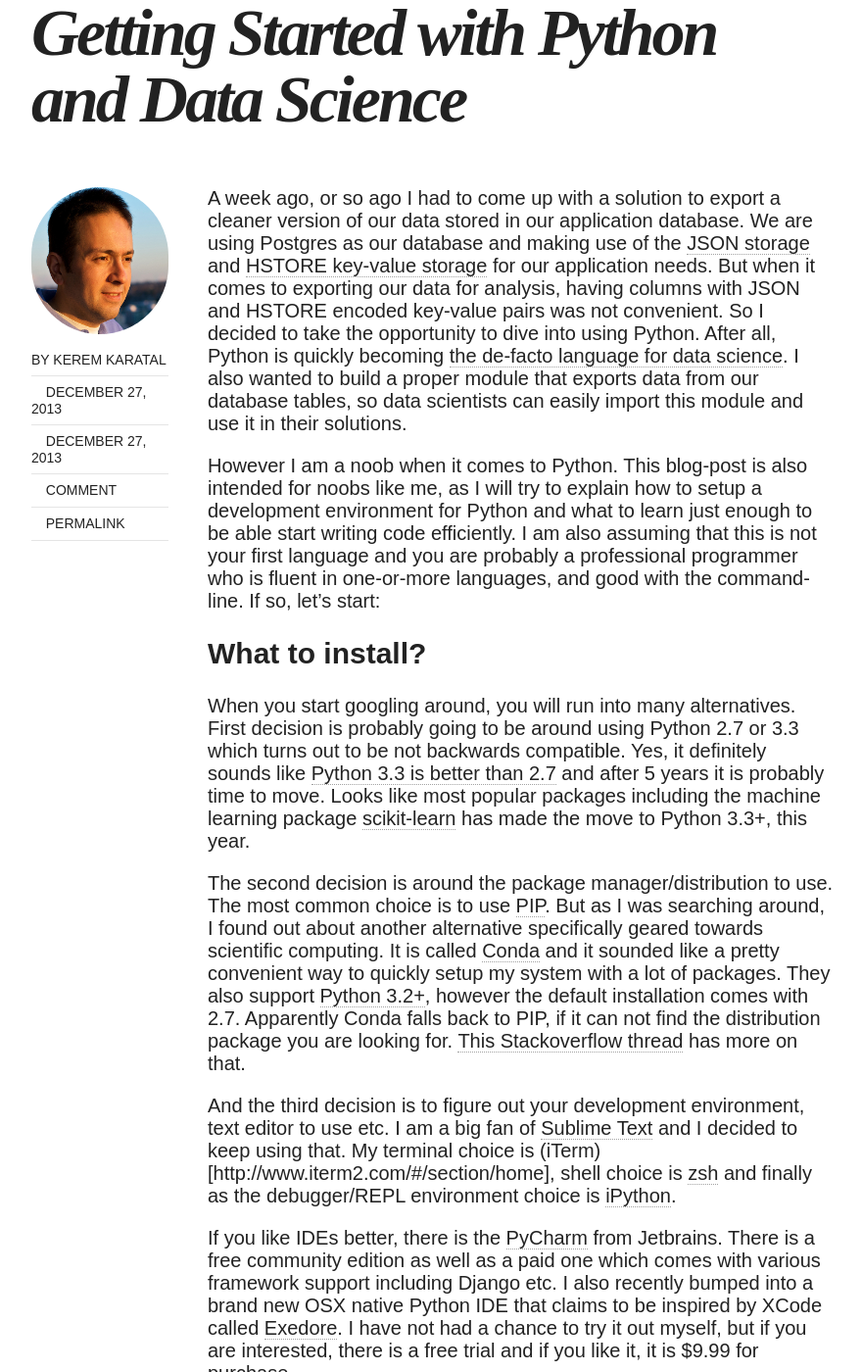
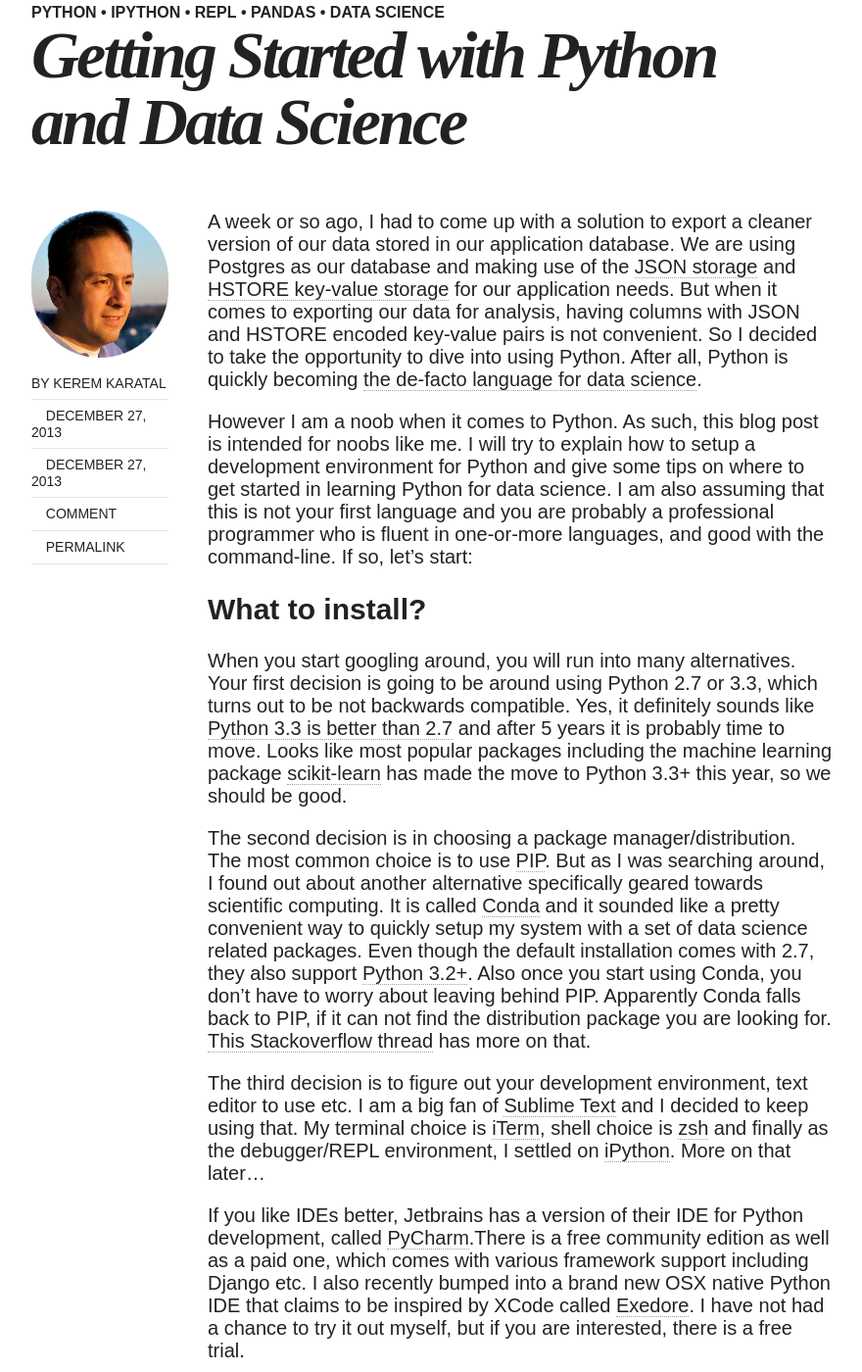
Before and after one commit to keremk/keremk.github.io, a Jekyll site: the page built from _posts/2013-12-27-Getting-Started-with-Python.md, in a window 1280 px wide and 1400 px high, scrolled down 936 px. Shown: the whole window at 98% size, without its empty margins (128-1008 px from the left). Built offline with Jekyll 4.4.1, drawn with Linux system fonts in a browser that asks for light colours; nearby versions of some CDN libraries; comment, search, counter and statistics services are not loaded; some of the changed text lies outside the part shown.

Commit message:
Revised posts.

````diff
--- a/_posts/2013-12-27-Getting-Started-with-Python.md
+++ b/_posts/2013-12-27-Getting-Started-with-Python.md
@@ -7,31 +7,26 @@
 tags: [python, ipython, repl, pandas, data science]
 image:
   feature: ball-python.jpg
+  credit: Ball Python
   creditlink: http://www.ballpythonaddiction.com/
 comments: true
 ---
 
-A week ago, or so ago I had to come up with a solution to export a cleaner version of our data stored in our application database. We are using Postgres as our database and making use of the [JSON storage](http://clarkdave.net/2013/06/what-can-you-do-with-postgresql-and-json/) and [HSTORE key-value storage](http://www.postgresql.org/docs/9.0/static/hstore.html) for our application needs. But when it comes to exporting our data for analysis, having columns with JSON and HSTORE encoded key-value pairs was not convenient. So I decided to take the opportunity to dive into using Python. After all, Python is quickly becoming [the de-facto language for data science](http://www.r-bloggers.com/the-homogenization-of-scientific-computing-or-why-python-is-steadily-eating-other-languages-lunch/). I also wanted to build a proper module that exports data from our database tables, so data scientists can easily import this module and use it in their solutions.
+A week or so ago, I had to come up with a solution to export a cleaner version of our data stored in our application database. We are using Postgres as our database and making use of the [JSON storage](http://clarkdave.net/2013/06/what-can-you-do-with-postgresql-and-json/) and [HSTORE key-value storage](http://www.postgresql.org/docs/9.0/static/hstore.html) for our application needs. But when it comes to exporting our data for analysis, having columns with JSON and HSTORE encoded key-value pairs is not convenient. So I decided to take the opportunity to dive into using Python. After all, Python is quickly becoming [the de-facto language for data science](http://www.r-bloggers.com/the-homogenization-of-scientific-computing-or-why-python-is-steadily-eating-other-languages-lunch/).
 
-However I am a noob when it comes to Python. This blog-post is also intended for noobs like me, as I will try to explain how to setup a development environment for Python and what to learn just enough to be able start writing code efficiently. I am also assuming that this is not your first language and you are probably a professional programmer who is fluent in one-or-more languages, and good with the command-line. If so, let's start:
+However I am a noob when it comes to Python. As such, this blog post is intended for noobs like me. I will try to explain how to setup a development environment for Python and give some tips on where to get started in learning Python for data science. I am also assuming that this is not your first language and you are probably a professional programmer who is fluent in one-or-more languages, and good with the command-line. If so, let's start:
 
 ## What to install?
 
-When you start googling around, you will run into many alternatives. First decision is probably going to be around using Python 2.7 or 3.3 which turns out to be not backwards compatible. Yes, it definitely sounds like [Python 3.3 is better than 2.7](https://speakerdeck.com/pyconslides/python-3-dot-3-trust-me-its-better-than-python-2-dot-7-by-dr-brett-cannon) and after 5 years it is probably time to move. Looks like most popular packages including the machine learning package [scikit-learn](https://github.com/scikit-learn/scikit-learn/commit/22dbecccff5b856d1db0c97310f542fbc5df4f64) has made the move to Python 3.3+, this year.
+When you start googling around, you will run into many alternatives. Your first decision is going to be around using Python 2.7 or 3.3, which turns out to be not backwards compatible. Yes, it definitely sounds like [Python 3.3 is better than 2.7](https://speakerdeck.com/pyconslides/python-3-dot-3-trust-me-its-better-than-python-2-dot-7-by-dr-brett-cannon) and after 5 years it is probably time to move. Looks like most popular packages including the machine learning package [scikit-learn](https://github.com/scikit-learn/scikit-learn/commit/22dbecccff5b856d1db0c97310f542fbc5df4f64) has made the move to Python 3.3+ this year, so we should be good.
 
-The second decision is around the package manager/distribution to use. The most common choice is to use [PIP](https://pip.readthedocs.org/en/latest/). But as I was searching around, I found out about another alternative specifically geared towards scientific computing. It is called [Conda](http://www.continuum.io/blog/conda) and it sounded like a pretty convenient way to quickly setup my system with a lot of packages. They also support [Python 3.2+](http://continuum.io/blog/anaconda-python-3), however the default installation comes with 2.7. Apparently Conda falls back to PIP, if it can not find the distribution package you are looking for. [This Stackoverflow thread](http://stackoverflow.com/questions/18640305/how-to-keep-track-of-pip-installed-packages-in-an-anaconda-conda-env) has more on that.
+The second decision is in choosing a package manager/distribution. The most common choice is to use [PIP](https://pip.readthedocs.org/en/latest/). But as I was searching around, I found out about another alternative specifically geared towards scientific computing. It is called [Conda](http://www.continuum.io/blog/conda) and it sounded like a pretty convenient way to quickly setup my system with a set of data science related packages. Even though the default installation comes with 2.7, they also support [Python 3.2+](http://continuum.io/blog/anaconda-python-3). Also once you start using Conda, you don't have to worry about leaving behind PIP. Apparently Conda falls back to PIP, if it can not find the distribution package you are looking for. [This Stackoverflow thread](http://stackoverflow.com/questions/18640305/how-to-keep-track-of-pip-installed-packages-in-an-anaconda-conda-env) has more on that.
 
-And the third decision is to figure out your development environment, text editor to use etc. I am a big fan of [Sublime Text](http://www.sublimetext.com/3) and I decided to keep using that. My terminal choice is (iTerm)[http://www.iterm2.com/#/section/home], shell choice is [zsh](https://github.com/robbyrussell/oh-my-zsh) and finally as the debugger/REPL environment choice is [iPython](http://ipython.org/).
+The third decision is to figure out your development environment, text editor to use etc. I am a big fan of [Sublime Text](http://www.sublimetext.com/3) and I decided to keep using that. My terminal choice is [iTerm](http://www.iterm2.com/#/section/home), shell choice is [zsh](https://github.com/robbyrussell/oh-my-zsh) and finally as the debugger/REPL environment, I settled on [iPython](http://ipython.org/). More on that later...
 
-If you like IDEs better, there is the [PyCharm](http://www.jetbrains.com/pycharm/) from Jetbrains. There is a free community edition as well as a paid one which comes with various framework support including Django etc. I also recently bumped into a brand new OSX native Python IDE that claims to be inspired by XCode called [Exedore](http://celestialteapot.com/exedore/). I have not had a chance to try it out myself, but if you are interested, there is a free trial and if you like it, it is $9.99 for purchase.
+If you like IDEs better, Jetbrains has a version of their IDE for Python development, called [PyCharm](http://www.jetbrains.com/pycharm/).There is a free community edition as well as a paid one, which comes with various framework support including Django etc. I also recently bumped into a brand new OSX native Python IDE that claims to be inspired by XCode called [Exedore](http://celestialteapot.com/exedore/). I have not had a chance to try it out myself, but if you are interested, there is a free trial.
 
-[Anacondo distribution](http://continuum.io/downloads) contains all the interesting packages as well as the iPython and iPython Notebook. It is free and probably the most straightforward way to get started. I picked the GUI package installer amongst the choices for Mac OSX. When you first install it, you do need to set your path so that it reads from the ```anaconda/bin``` path instead. Add the following to your shell initializer: (in my case it is ```~/.zshrc```)
-
-```
-    export PATH=~/anaconda/bin:$PATH
-```
-
-After reloading your shell (``` source ~/.zshrc``` in my case), you should be able to find the binaries for python, ipython and conda.
+[Anacondo distribution](http://continuum.io/downloads) contains all the interesting packages as well as the iPython and iPython Notebook. It is free and probably the most straight forward way to get started. I picked the GUI package installer amongst the choices for Mac OSX. When you first install it, you need to set your path, so that it reads from the ```anaconda/bin``` path instead.
 
 ## [REPL](http://en.wikipedia.org/wiki/Read%E2%80%93eval%E2%80%93print_loop) Environment - iPython
 
@@ -39,18 +34,17 @@
 
 Let's say, you have a simple Hello World script like below in file ```hello_world.py```
 
-```python
-    from IPython.core.debugger import Tracer; breakpoint = Tracer()
+{% highlight python linenos %}
+      from IPython.core.debugger import Tracer; breakpoint = Tracer()
 
-    output = "Hello World"
-    breakpoint()
-    print output
-```
+      output = "Hello World"
+      breakpoint()
+      print output
+{% endhighlight %}
 
 Then if you open up your ipython shell, and call the magic command ```%run hello_world.py```, you will stop at the breakpoint you defined on line 5:
 
 ```
-
     In [5]: %run hello_world.py
 
     > /Users/foo/PyTest/hello_world.py(5)<module>()
@@ -58,23 +52,22 @@
           3 output = "Hello World"
           4 breakpoint()
     ----> 5 print output
-
 ```
 
-And of course, to learn more about this you can read the [tutorial](http://ipython.org/ipython-doc/dev/interactive/tutorial.html) on the official iPython site.
+To learn more about iPython, you can read the [tutorial](http://ipython.org/ipython-doc/dev/interactive/tutorial.html) on the official iPython site.
 
 ## iPython Notebook
 
-Going through iPython documentation, I also bumped into another great tool called the iPython Notebook. Let's say you come up with a cool analysis of your data and like the share the code, some math behind it. some documentation and inline explanation of what your code does and finally the full output including graphs. That is what iPython Notebook comes handy. You can use the [public viewer](http://nbviewer.ipython.org/) to share your notebooks with other people if you don't mind it being available publicly. This is especially great for giving talks, where you can go through your code and its output and explain it to your audience and then make it available to them after your talk. Or if you like you can set up an [internal server](http://nbviewer.ipython.org/github/Unidata/tds-python-workshop/blob/master/ipython-notebook-server.ipynb) as well. I found this [step-by-step instructions](https://gist.github.com/iamatypeofwalrus/5183133) on how to do that on AWS for example. Or you can try out some [hosted](http://www.continuum.io/wakari) [solutions](http://www.picloud.com/) for privately sharing your notebooks.
+Going through iPython documentation, I also bumped into another great tool called the iPython Notebook. Let's say you come up with a cool analysis of your data and you would like to share the code, the math behind it, inline explanation of what your code does and finally the full output of running your code, including graphs. That is where iPython Notebook comes handy. You can use the [public viewer](http://nbviewer.ipython.org/) to share your notebooks with other people if you don't mind it being available publicly. This is especially great for public presentations, where you can go through your code and its output and explain it to your audience and then make it available to them after your presentation. You can also set up a private [internal server](http://nbviewer.ipython.org/github/Unidata/tds-python-workshop/blob/master/ipython-notebook-server.ipynb) as well. If you like to host it in the cloud instead, there are some good [step-by-step instructions](https://gist.github.com/iamatypeofwalrus/5183133) on how to do that on AWS. Or you can try out some 3rd party [hosted](http://www.continuum.io/wakari) [solutions](http://www.picloud.com/) for privately sharing your notebooks.
 
-To get this setup on your computer, all you need to do is to run ``` ipython notebook ``` which starts a new server locally and launches your browser to that server. Using your browser, you can then create new notebooks, load existing ones and save them for later usage. The notebook file format is a single json with the .ipynb extension. To share your notebooks publicly, all you need to do is to create a new public gist on Github and copy its GistID to the page you see at [http://nbviewer.ipython.org](http://nbviewer.ipython.org). You can also convert your notebooks to other formats using the [nbconvert tool](http://ipython.org/ipython-doc/stable/interactive/nbconvert.html#nbconvert) for non-interactive viewing.
+To get this setup on your computer, all you need to do is to run ``` ipython notebook ``` which starts a new server locally and fires up  your browser. In the browser session, you can then create new notebooks, load existing ones and save them for later usage. The notebook file format is a single json with the .ipynb extension. To share your notebooks publicly, all you need to do is to create a new public gist on Github and copy its GistID to the page you see at [http://nbviewer.ipython.org](http://nbviewer.ipython.org). You can also convert your notebooks to other formats using the [nbconvert tool](http://ipython.org/ipython-doc/stable/interactive/nbconvert.html#nbconvert) for non-interactive viewing.
 
 ## Learning Python
 
-Now that, you set up your environment and learned how to share your code with your colleagues and friends. It is now time to do some actual coding. There is a list of learning python sources on the [python.org](https://wiki.python.org/moin/BeginnersGuide/Programmers) wiki, but especially the [Google Python Class](https://developers.google.com/edu/python/) is my favorite to get up to speed quickly. Another even shorter intro for more experienced developers is [10-minute Intro to Python](http://www.stavros.io/tutorials/python/).
+Now that, you set up your environment and learned how to share your code with your colleagues and friends, it is now time to do some actual coding. There is a list of learning python sources on the [python.org](https://wiki.python.org/moin/BeginnersGuide/Programmers) wiki, but my favorite is the [Google Python Class](https://developers.google.com/edu/python/). Another even shorter intro for experienced developers is [10-minute Intro to Python](http://www.stavros.io/tutorials/python/).
 
-Once you get a quick grasp of Python, if you are doing some data science work, I highly recommend [this tutorial](http://www.gregreda.com/2013/10/26/intro-to-pandas-data-structures/) for using [Pandas](http://pandas.pydata.org/). After reading that tutorial and once you get used to using iPython and iPython Notebook, you will probably stop using Excel for many of your simple data manipulations.
+Once you get a quick grasp of Python, if you are doing some data science work, I highly recommend [this tutorial](http://www.gregreda.com/2013/10/26/intro-to-pandas-data-structures/) for using [Pandas](http://pandas.pydata.org/). After reading that tutorial and once you get used to using iPython and iPython Notebook, you will probably stop using Excel for many of your basic data manipulations.
 
-If you have access to the [Safari Books Online Bookshelf](https://ssl.safaribooksonline.com/trial), I would also recommend adding [Python for Data Analysis](http://shop.oreilly.com/product/0636920023784.do) and [Programming Collective Intelligence](http://shop.oreilly.com/product/9780596529321.do) to your bookshelf to get going with Data Science using Python. Another really cool resource for learning Bayesian Techniques is the online book called [Probabilistic Programming and Bayesian Methods for Hackers](http://nbviewer.ipython.org/github/CamDavidsonPilon/Probabilistic-Programming-and-Bayesian-Methods-for-Hackers/blob/master/Prologue/Prologue.ipynb). The whole book is interactive and is rendered with the iPython Notebook Viewer!
+If you have access to the [Safari Books Online Bookshelf](https://ssl.safaribooksonline.com/trial), I would also recommend adding [Python for Data Analysis](http://shop.oreilly.com/product/0636920023784.do) and [Programming Collective Intelligence](http://shop.oreilly.com/product/9780596529321.do) to your bookshelf to get going with Data Science using Python. Another really cool resource is an online book called [Probabilistic Programming and Bayesian Methods for Hackers](http://nbviewer.ipython.org/github/CamDavidsonPilon/Probabilistic-Programming-and-Bayesian-Methods-for-Hackers/blob/master/Prologue/Prologue.ipynb). The whole book is interactive and is rendered with the iPython Notebook Viewer!
 
 And one final tip, if you are looking for an interactive alternative to [Matplotlib](http://matplotlib.org/), check out the up-and-coming library [Bokeh](http://bokeh.pydata.org/).
````
Also changed, not shown: _posts/2013-12-25-First-Post.md (+2 -2 lines), _posts/2013-12-26-Moving-To-Github-Pages-And-Jekyll.md (+2 -2 lines).
